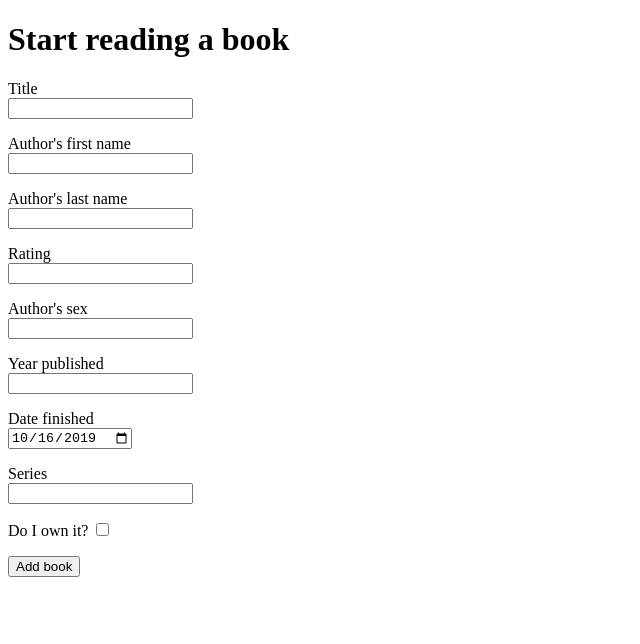
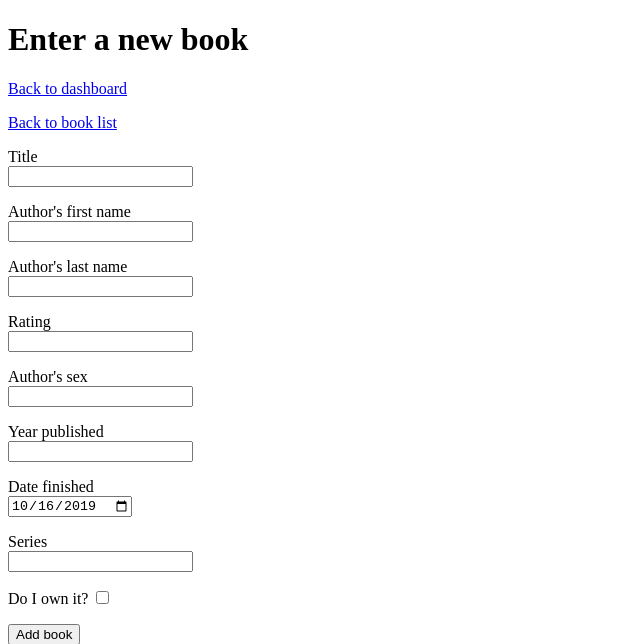
Before and after one commit to MrAlecJohnson/reading, a Rails app: page /books/new in a window 1280 px wide. Shown: the top 644 px of the page, without its empty margins (0-640 px from the left). Run offline with Rails 7, Linux system fonts and the light colour scheme; style sheets or scripts are compiled from the project's sources.

Commit message:
Added basic navigation links

```diff
--- a/app/controllers/home_controller.rb
+++ b/app/controllers/home_controller.rb
@@ -1,2 +1,4 @@
 class HomeController < ApplicationController
+    def index
+    end
 end
--- a/app/views/books/edit.html.erb
+++ b/app/views/books/edit.html.erb
@@ -1,4 +1,8 @@
 <h1>Book added</h1>
+
+<%= link_to 'Back to books list', books_path %><p>
+<%= link_to 'Back to dashboard', "/" %><p>
+
 
 <%= form_with(model: @book, local: true) do |form| %>
 
@@ -65,5 +69,3 @@
     </p>
 
 <% end %>
-
-<%= link_to 'Back', books_path %><p>
--- a/app/views/books/index.html.erb
+++ b/app/views/books/index.html.erb
@@ -1,4 +1,7 @@
 <h1>What I've read</h1>
+
+<%= link_to 'Back to dashboard', "/" %><p>
+<%= link_to 'Add a new book', new_book_path %><p>
 
 <table>
     <tr>
--- a/app/views/books/new.html.erb
+++ b/app/views/books/new.html.erb
@@ -1,4 +1,7 @@
-<h1>Start reading a book</h1>
+<h1>Enter a new book</h1>
+
+<%= link_to 'Back to dashboard', "/" %><p>
+<%= link_to 'Back to book list', books_path %><p>
 
 <%= form_with model: @book, local: true do |form| %>
 
--- a/app/views/books/show.html.erb
+++ b/app/views/books/show.html.erb
@@ -1,4 +1,6 @@
 <h1>Book added</h1>
+
+<%= link_to 'Back to book list', books_path %><p>
 
 <p>
     <strong>Title:</strong>
--- a/app/views/home/index.html.erb
+++ b/app/views/home/index.html.erb
@@ -1,2 +1,4 @@
 <h1>Hello!</h1>
 <p>This is the homepage for my reading app</p>
+<%= link_to "Add new book", new_book_path %><p>
+<%= link_to "List all the books I've read", books_path %><p>
--- a/config/routes.rb
+++ b/config/routes.rb
@@ -3,5 +3,7 @@ Rails.application.routes.draw do
 
   resources :books
 
+  root 'home#index'
+
   # For details on the DSL available within this file, see https://guides.rubyonrails.org/routing.html
 end
```
Also changed, not shown: README.md.
